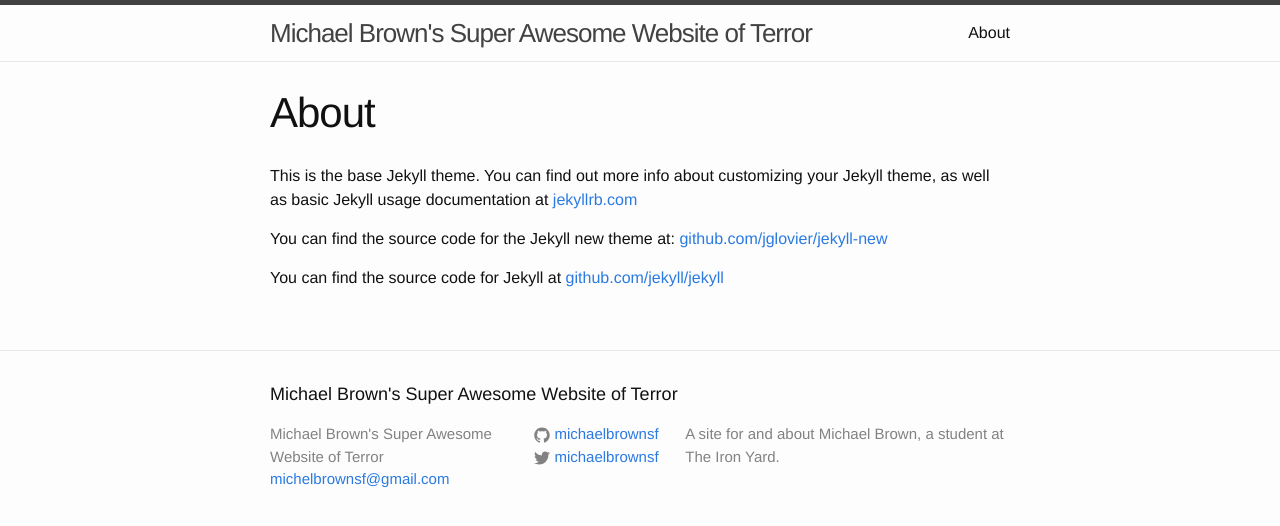
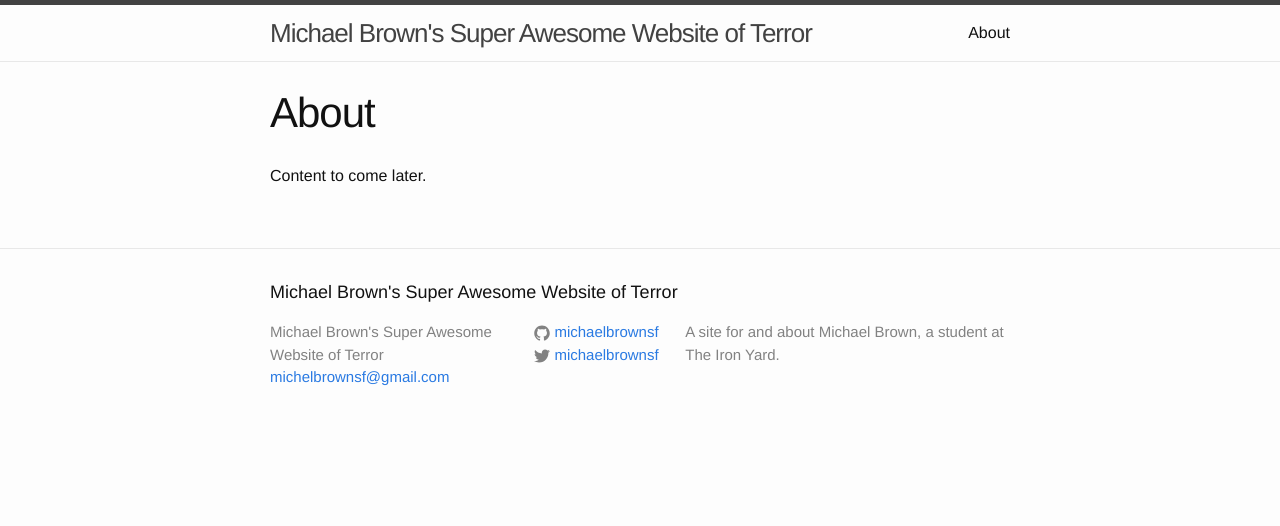
Before and after one commit to michaelbrownsf/michaelbrownsf.github.io, a Jekyll site: the page built from about.md, in a window 1280 px wide. Shown: the top 526 px of the page. Built offline with Jekyll 4.4.1, drawn with Linux system fonts in a browser that asks for light colours.

```diff
--- a/about.md
+++ b/about.md
@@ -4,8 +4,4 @@ title: About
 permalink: /about/
 ---
 
-This is the base Jekyll theme. You can find out more info about customizing your Jekyll theme, as well as basic Jekyll usage documentation at [jekyllrb.com](http://jekyllrb.com/)
-
-You can find the source code for the Jekyll new theme at: [github.com/jglovier/jekyll-new](https://github.com/jglovier/jekyll-new)
-
-You can find the source code for Jekyll at [github.com/jekyll/jekyll](https://github.com/jekyll/jekyll)
+Content to come later.
--- /dev/null
+++ b/template/style.scss
@@ -0,0 +1,34 @@
+body {
+
+	font-family: "alternate-gothic-no-1-d",sans-serif;
+	font-style: normal;
+	font-weight: 400;
+	font-size: 1.5em;
+	font-size: 24px;
+}
+
+.title {
+	font-family: "co-headline",sans-serif;
+	font-style: normal;
+	font-weight: 400;
+	font-size: 3em;
+	font-size: 48px;
+}
+
+
+
+header {
+
+	width: 100%;
+	height: 400px;
+	box-sizing: border-box;
+	padding: 20px;
+	background: #23466F;
+	font-family: "co-headline",sans-serif;
+	font-style: normal;
+	font-weight: 400;
+	font-size: 3em;
+	font-size: 48px;
+	color: white;
+
+}
```
Also changed, not shown: template/index.html (added, +18 -0 lines), template/reset.css (added, +48 -0 lines), template/style.css (added, +28 -0 lines), 3 other files.
